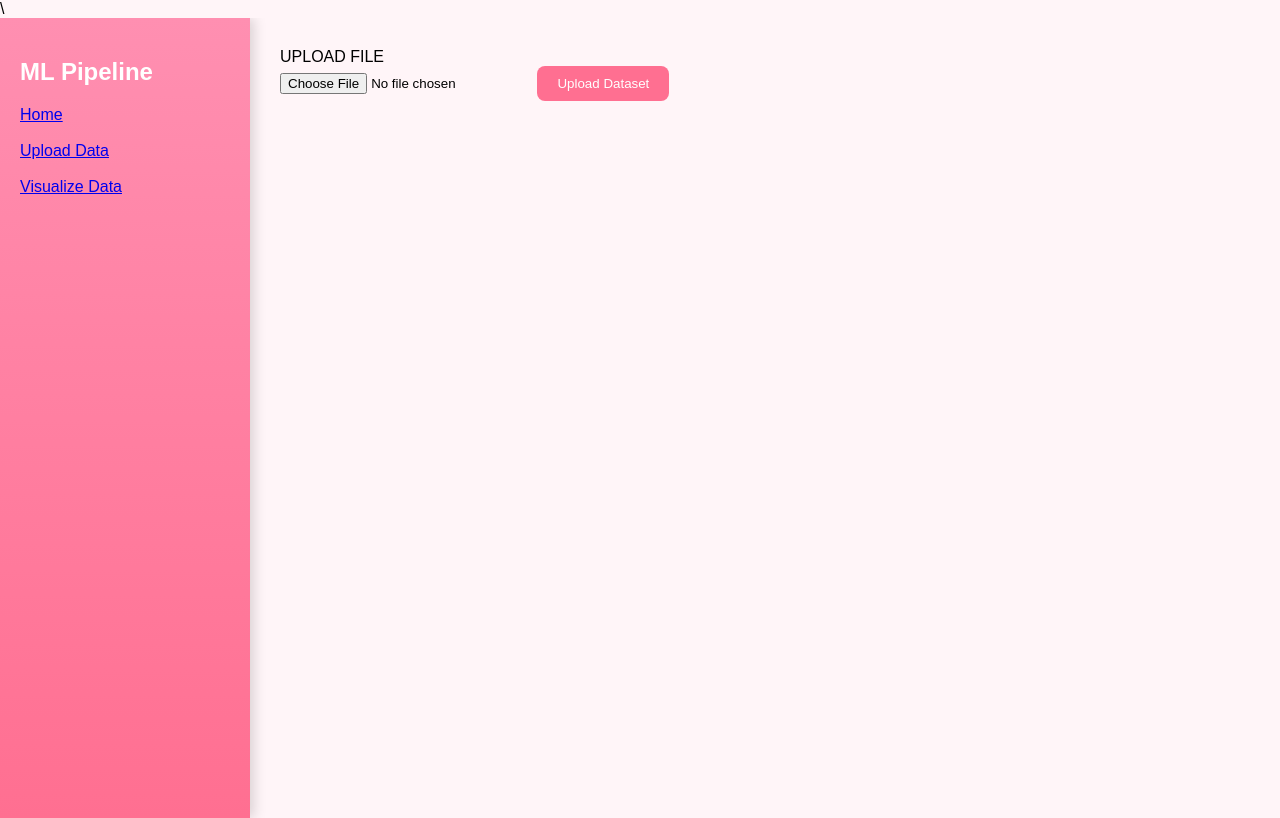
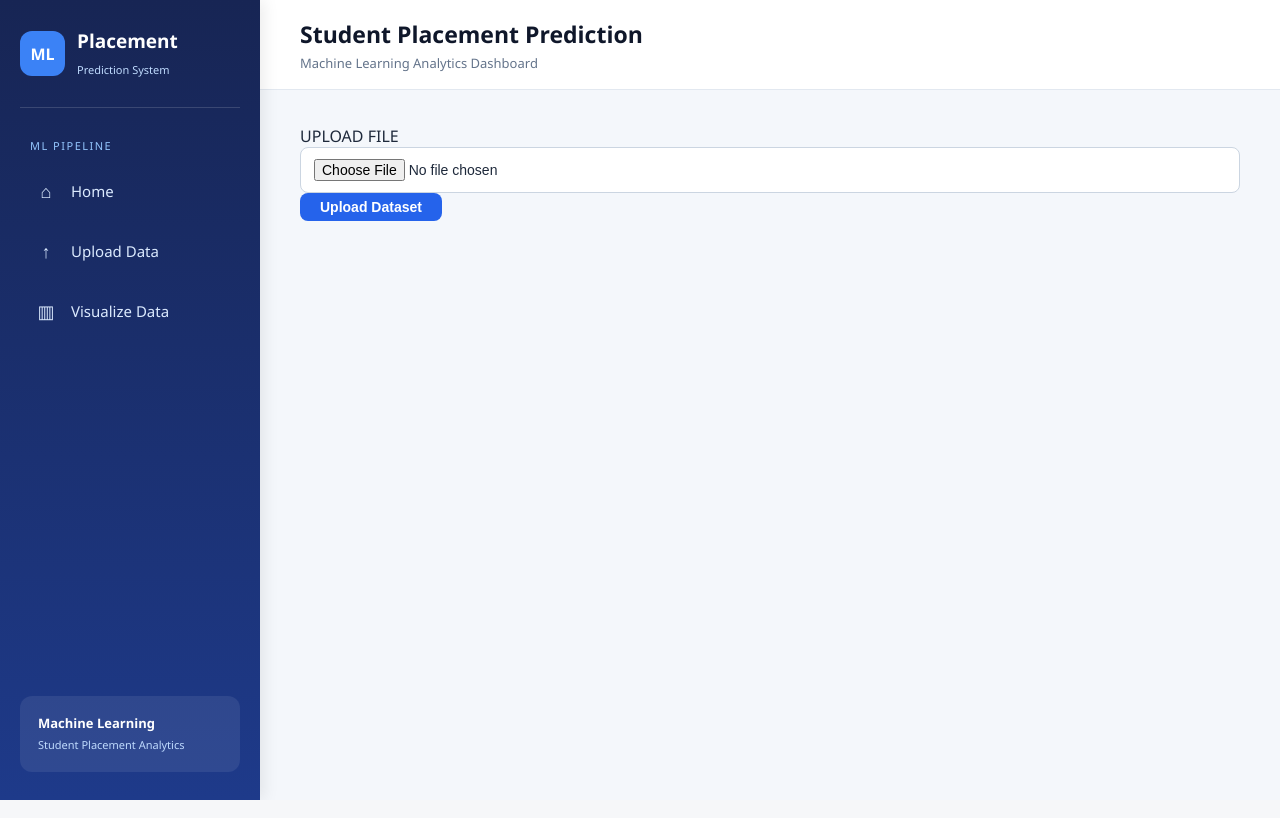
Before and after one commit to 2500030296-ashu/ML_PBL, a Flask app: page /upload in a window 1280 px wide. Run offline with Flask 3, Linux system fonts and the light colour scheme.

Commit message:
minor contribution

```diff
--- a/static/css/style.css
+++ b/static/css/style.css
@@ -1,117 +1,384 @@
-body{
+/* ================================
+   GLOBAL
+================================ */
+
+* {
     margin: 0;
-    font-family: Arial, Helvetica, sans-serif;
-    background: #fff5f8;
+    padding: 0;
+    box-sizing: border-box;
 }
 
-.wrapper{
+body {
+    font-family: "Segoe UI", Arial, sans-serif;
+    background: #f4f7fb;
+    color: #1e293b;
+}
+
+
+/* ================================
+   SIDEBAR
+================================ */
+
+.sidebar {
+    position: fixed;
+    left: 0;
+    top: 0;
+
+    width: 260px;
+    height: 100vh;
+
+    background: linear-gradient(180deg, #172554, #1e3a8a);
+
+    color: white;
+
+    padding: 28px 20px;
+
     display: flex;
-    height: 100vh;
+    flex-direction: column;
+
+    box-shadow: 4px 0 15px rgba(0, 0, 0, 0.08);
+}
+
+
+/* Logo */
+
+.logo {
+    display: flex;
+    align-items: center;
+    gap: 12px;
+
+    padding-bottom: 28px;
+    border-bottom: 1px solid rgba(255, 255, 255, 0.15);
+}
+
+.logo-icon {
+    width: 45px;
+    height: 45px;
+
+    display: flex;
+    align-items: center;
+    justify-content: center;
+
+    background: #3b82f6;
+    border-radius: 12px;
+
+    font-weight: bold;
+    font-size: 16px;
+}
+
+.logo h2 {
+    font-size: 19px;
+    margin-bottom: 3px;
+}
+
+.logo span {
+    font-size: 11px;
+    color: #bfdbfe;
+}
+
+
+/* Menu */
+
+.menu-title {
+    font-size: 11px;
+    letter-spacing: 1.5px;
+    color: #93c5fd;
+
+    margin: 30px 10px 12px;
+}
+
+
+/* Navigation */
+
+nav {
+    display: flex;
+    flex-direction: column;
+    gap: 8px;
+}
+
+.nav-link {
+    display: flex;
+    align-items: center;
+    gap: 14px;
+
+    text-decoration: none;
+    color: #dbeafe;
+
+    padding: 14px 15px;
+
+    border-radius: 10px;
+
+    font-size: 15px;
+
+    transition: all 0.25s ease;
+}
+
+.nav-link span:first-child {
+    width: 22px;
+    text-align: center;
+    font-size: 18px;
+}
+
+.nav-link:hover {
+    background: rgba(255, 255, 255, 0.12);
+    color: white;
+
+    transform: translateX(4px);
+}
+
+.nav-link:active {
+    background: #3b82f6;
+}
+
+
+/* Bottom */
+
+.sidebar-bottom {
+    margin-top: auto;
+
+    padding: 18px;
+
+    background: rgba(255, 255, 255, 0.08);
+
+    border-radius: 12px;
+}
+
+.sidebar-bottom p {
+    font-size: 13px;
+    font-weight: 600;
+}
+
+.sidebar-bottom small {
+    color: #bfdbfe;
+    font-size: 11px;
+}
+
+
+/* ================================
+   MAIN CONTENT
+================================ */
+
+.content {
+    margin-left: 260px;
+
+    min-height: 100vh;
+}
+
+
+/* ================================
+   TOP BAR
+================================ */
+
+.topbar {
+    height: 90px;
+
+    background: white;
+
+    display: flex;
+    align-items: center;
+    justify-content: space-between;
+
+    padding: 0 40px;
+
+    border-bottom: 1px solid #e2e8f0;
+}
+
+.topbar h1 {
+    font-size: 23px;
+    color: #0f172a;
+}
+
+.topbar p {
+    margin-top: 4px;
+    font-size: 13px;
+    color: #64748b;
+}
+
+
+/* System status */
+
+.status {
+    display: flex;
+    align-items: center;
+    gap: 8px;
+
+    padding: 9px 14px;
+
+    background: #f0fdf4;
+    color: #15803d;
+
+    border: 1px solid #bbf7d0;
+    border-radius: 20px;
+
+    font-size: 13px;
+    font-weight: 600;
+}
+
+.status-dot {
+    width: 8px;
+    height: 8px;
+
+    background: #22c55e;
+    border-radius: 50%;
+}
+
+
+/* ================================
+   PAGE CONTENT
+================================ */
+
+.page-content {
+    padding: 35px 40px;
+}
+
+
+/* ================================
+   COMMON CARDS
+================================ */
+
+.card {
+    background: white;
+
+    border: 1px solid #e2e8f0;
+    border-radius: 14px;
+
+    padding: 25px;
+
+    box-shadow: 0 5px 20px rgba(15, 23, 42, 0.05);
+
+    transition: transform 0.2s ease,
+                box-shadow 0.2s ease;
+}
+
+.card:hover {
+    transform: translateY(-3px);
+
+    box-shadow: 0 10px 25px rgba(15, 23, 42, 0.08);
+}
+
+
+/* ================================
+   BUTTONS
+================================ */
+
+button,
+.btn {
+    border: none;
+
+    background: #2563eb;
+    color: white;
+
+    padding: 6px 20px;
+
+    border-radius: 8px;
+
+    font-size: 14px;
+    font-weight: 600;
+
+    cursor: pointer;
+
+    transition: all 0.2s ease;
+}
+
+button:hover,
+.btn:hover {
+    background: #1d4ed8;
+
+}
+
+
+/* ================================
+   INPUTS
+================================ */
+
+input,
+select,
+textarea {
+    width: 100%;
+
+    padding: 11px 13px;
+
+    border: 1px solid #cbd5e1;
+
+    border-radius: 8px;
+
+    background: white;
+
+    font-size: 14px;
+
+    outline: none;
+
+    transition: border 0.2s ease,
+                box-shadow 0.2s ease;
+}
+
+input:focus,
+select:focus,
+textarea:focus {
+    border-color: #3b82f6;
+
+    box-shadow: 0 0 0 3px rgba(59, 130, 246, 0.12);
+}
+
+
+/* ================================
+   TABLE
+================================ */
+
+table {
+    width: 100%;
+
+    border-collapse: collapse;
+
+    background: white;
+
+    border-radius: 12px;
     overflow: hidden;
 }
 
-.sidebar{
-    width: 250px;
-    background: linear-gradient(180deg, #ff8fb1, #ff6f91);
-    color: white;
-    padding: 20px;
-    box-sizing: border-box;
-    box-shadow: 4px 0 12px rgba(0,0,0,0.15);
-    transition: all 0.3s ease;
+th {
+    background: #eff6ff;
+
+    color: #1e3a8a;
+
+    font-weight: 600;
+
+    text-align: left;
 }
 
-.sidebar:hover{
-    width: 270px;
+th,
+td {
+    padding: 13px 16px;
+
+    border-bottom: 1px solid #e2e8f0;
+
+    font-size: 14px;
 }
 
-.content{
-    flex: 1;
-    padding: 30px;
-    box-sizing: border-box;
-    overflow-y: auto;
-    transition: all 0.3s ease;
-    animation: fadeIn 0.6s ease;
+tr:hover td {
+    background: #f8fafc;
 }
 
-/* Smooth scrolling */
-html{
-    scroll-behavior: smooth;
-}
 
-/* Custom scrollbar */
-::-webkit-scrollbar{
-    width: 8px;
-}
+/* ================================
+   RESPONSIVE
+================================ */
 
-::-webkit-scrollbar-thumb{
-    background: #ff8fb1;
-    border-radius: 10px;
-}
+@media (max-width: 800px) {
 
-::-webkit-scrollbar-track{
-    background: #ffe5ee;
-}
+    .sidebar {
+        width: 210px;
+    }
 
-/* Hover effect for buttons */
-button{
-    background: #ff6f91;
-    color: white;
-    border: none;
-    padding: 10px 20px;
-    border-radius: 8px;
-    cursor: pointer;
-    transition: 0.3s;
-}
+    .content {
+        margin-left: 210px;
+    }
 
-button:hover{
-    background: #ff4f7b;
-    transform: translateY(-2px);
-    box-shadow: 0 6px 12px rgba(255,111,145,0.4);
-}
+    .topbar {
+        padding: 0 20px;
+    }
 
-/* Card effect */
-.card{
-    background: white;
-    padding: 20px;
-    border-radius: 12px;
-    box-shadow: 0 4px 12px rgba(0,0,0,0.1);
-    transition: 0.3s;
-    margin-bottom: 20px;
-}
-
-.card:hover{
-    transform: translateY(-5px);
-    box-shadow: 0 8px 20px rgba(0,0,0,0.15);
-}
-
-/* Fade animation */
-@keyframes fadeIn{
-    from{
-        opacity: 0;
-        transform: translateY(20px);
-    }
-    to{
-        opacity: 1;
-        transform: translateY(0);
+    .page-content {
+        padding: 25px 20px;
     }
 }
-
-/* Responsive Design */
-@media (max-width:768px){
-    .wrapper{
-        flex-direction: column;
-    }
-
-    .sidebar{
-        width: 100%;
-        height: auto;
-    }
-
-    .sidebar:hover{
-        width: 100%;
-    }
-
-    .content{
-        padding: 20px;
-    }
-}
--- a/templates/base.html
+++ b/templates/base.html
@@ -1,46 +1,71 @@
-\<!DOCTYPE html>
+<!DOCTYPE html>
 <html lang="en">
 <head>
     <meta charset="UTF-8">
+    <meta name="viewport" content="width=device-width, initial-scale=1.0">
+
+    <title>{% block title %}Student Placement Prediction{% endblock %}</title>
 
     <link rel="stylesheet"
           href="{{ url_for('static', filename='css/style.css') }}">
-
-    <title>{% block title %}Student Placement Prediction{% endblock %}</title>
 </head>
 
 <body>
 
-<div class="wrapper">
-
     <aside class="sidebar">
 
-        <h2>ML Pipeline</h2>
+        <div class="logo">
+            <div class="logo-icon">ML</div>
+            <div>
+                <h2>Placement</h2>
+                <span>Prediction System</span>
+            </div>
+        </div>
 
-        <a href="{{ url_for('home') }}">
-            Home
-        </a>
+        <div class="menu-title">ML PIPELINE</div>
 
-        <br><br>
+        <nav>
+            <a href="{{ url_for('home') }}" class="nav-link">
+                <span>⌂</span>
+                <span>Home</span>
+            </a>
 
-        <a href="{{ url_for('upload') }}">
-            Upload Data
-        </a>
+            <a href="{{ url_for('upload') }}" class="nav-link">
+                <span>↑</span>
+                <span>Upload Data</span>
+            </a>
 
-        <br><br>
+            <a href="{{ url_for('visualization') }}" class="nav-link">
+                <span>▥</span>
+                <span>Visualize Data</span>
+            </a>
+        </nav>
 
-        <a href="{{ url_for('visualization') }}">
-            Visualize Data
-        </a>
+        <div class="sidebar-bottom">
+            <p>Machine Learning</p>
+            <small>Student Placement Analytics</small>
+        </div>
 
     </aside>
 
+
     <main class="content">
-        {% block content %}
-        {% endblock %}
+
+        <header class="topbar">
+            <div>
+                <h1>{% block page_title %}Student Placement Prediction{% endblock %}</h1>
+                <p>Machine Learning Analytics Dashboard</p>
+            </div>
+
+
+        </header>
+
+        <section class="page-content">
+            {% block content %}
+            {% endblock %}
+        </section>
+
     </main>
-
-</div>
 
 </body>
 </html>
```
Also changed, not shown: templates/Missing.html (added, +10 -0 lines), templates/Visualisation.html (deleted, +0 -18 lines), templates/encoding.html (added, +13 -0 lines), templates/scailing.html (added, +10 -0 lines), preprocessing.py (added), static/bar_chart.png (deleted), static/line_chart.png (deleted), static/pie_chart.png (deleted), static/scatter_chart.png (deleted).
